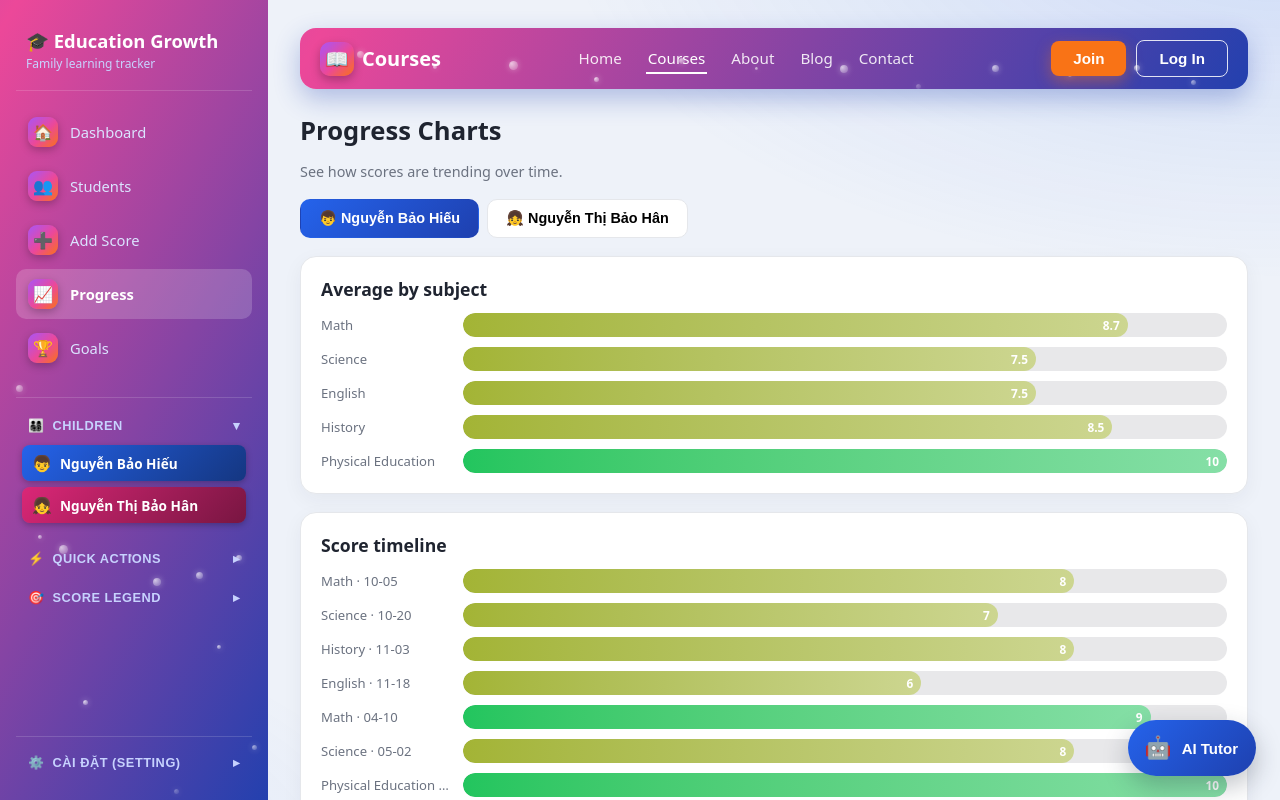
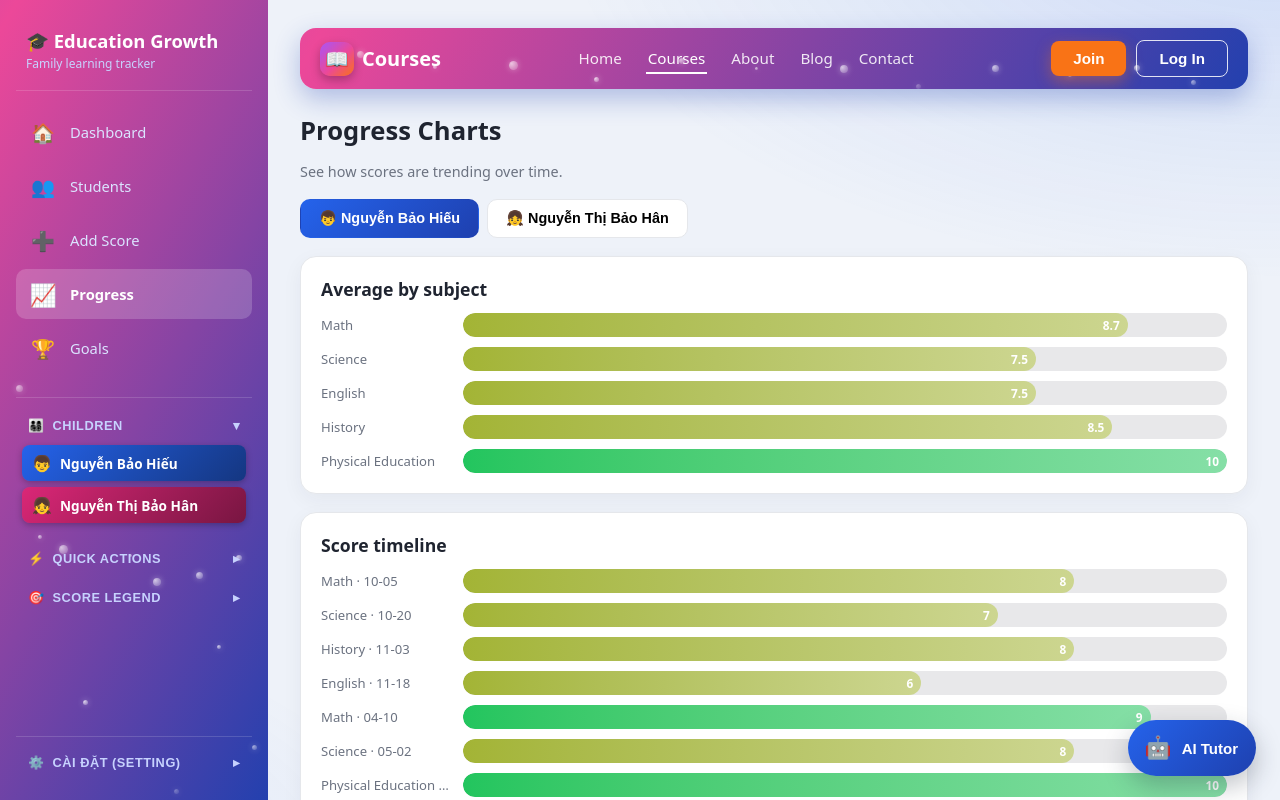
Before and after one commit to snguyend/Test2, a React (Vite) app in the folder Web/: page /progress in a window 1280 px wide. Shown: the top 800 px of the page. Built offline with nearby package versions, Linux system fonts and the light colour scheme.

Commit message:
style(sidebar): animate nav icons on hover, remove gradient chips

```diff
--- a/Web/src/index.css
+++ b/Web/src/index.css
@@ -161,15 +161,47 @@ body {
 }
 
 .nav-icon {
-  font-size: 1rem;
+  font-size: 1.2rem;
   display: inline-flex;
   align-items: center;
   justify-content: center;
   width: 30px;
   height: 30px;
-  border-radius: 9px;
-  background: linear-gradient(135deg, #a855f7, #ec4899 55%, #f97316);
-  box-shadow: 0 3px 8px rgba(0, 0, 0, 0.25);
+  transition: transform 0.2s ease;
+}
+
+/* Playful icon animation on hover for easy visualization */
+.nav-item:hover .nav-icon {
+  animation: icon-wiggle 0.55s ease;
+}
+
+.nav-item.active .nav-icon {
+  transform: scale(1.15);
+}
+
+@keyframes icon-wiggle {
+  0% {
+    transform: scale(1) rotate(0deg);
+  }
+  25% {
+    transform: scale(1.3) rotate(-10deg);
+  }
+  50% {
+    transform: scale(1.3) rotate(9deg);
+  }
+  75% {
+    transform: scale(1.25) rotate(-6deg);
+  }
+  100% {
+    transform: scale(1.2) rotate(0deg);
+  }
+}
+
+@media (prefers-reduced-motion: reduce) {
+  .nav-item:hover .nav-icon {
+    animation: none;
+    transform: scale(1.15);
+  }
 }
 
 /* ---------- Collapsible sidebar sections ---------- */
```
